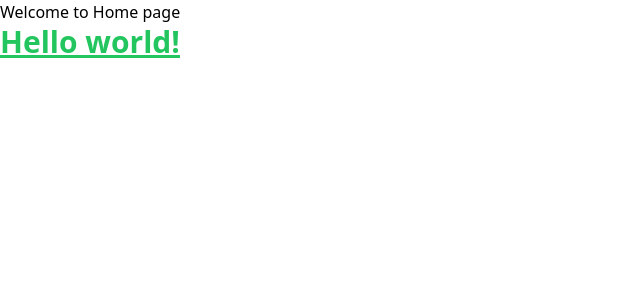
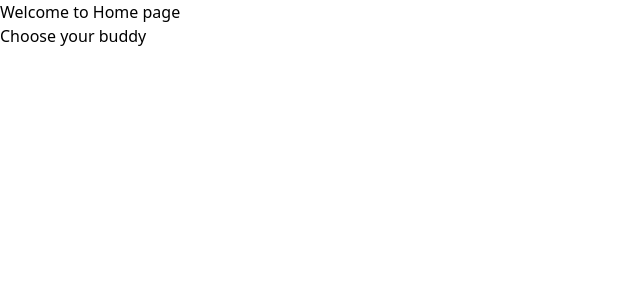
Before and after one commit to DivyaPrasad05/AlbertaHealthHack24, a React (Create React App) app in the folder my-app/: page / in a window 1280 px wide. Shown: the top 300 px of the page, without its empty margins (0-640 px from the left). Built offline with nearby package versions, Linux system fonts and the light colour scheme.

Commit message:
character selection initial

```diff
--- a/my-app/src/App.js
+++ b/my-app/src/App.js
@@ -1,4 +1,5 @@
 import './App.css';
+import CharacterSelectionComponent from './components/CharacterSelectionComponent';
 import Home from './Pages/Home';
 import { Routes, Route } from 'react-router-dom';
 
@@ -9,11 +10,9 @@ function App() {
       <Routes>
         <Route path="/" element={<Home />} />
       </Routes>
-    <div className="App">
-      <h1 className="text-3xl font-bold underline text-green-500">
-      Hello world!
-      </h1>
-    </div>
+      <div>
+        <CharacterSelectionComponent />
+      </div>
     </>
   );
 }
--- a/my-app/src/Pages/Home.js
+++ b/my-app/src/Pages/Home.js
@@ -1,4 +1,3 @@
-
 const Home = () => {
     return (
         <p>
--- /dev/null
+++ b/my-app/src/components/CharacterSelectionComponent.jsx
@@ -0,0 +1,11 @@
+import React from 'react';
+
+const CharacterSelectionComponent = () => {
+    return (
+        <div>
+            <h1>Choose your buddy</h1>
+        </div>
+    );
+};
+
+export default CharacterSelectionComponent;
```
